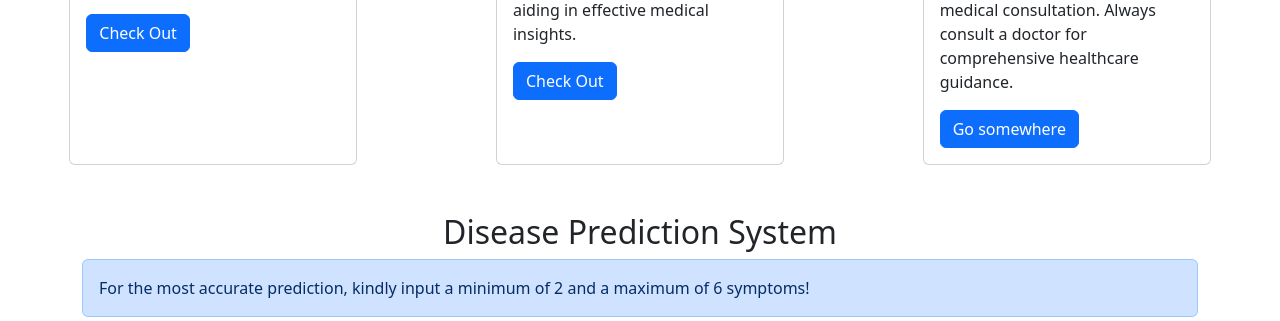
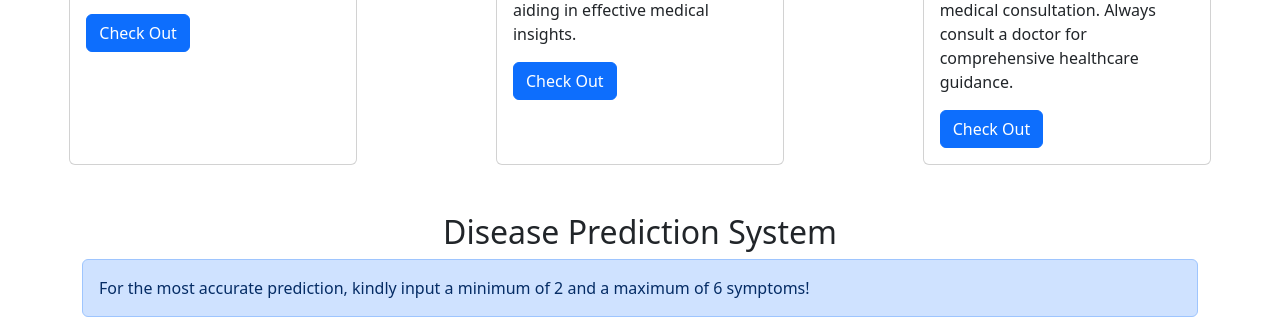
Before and after one commit to deepikaGithub355/SmartDiagnos-Disease_Prediction_System, a Flask app: page / in a window 1280 px wide; the page is wider, and only the part inside the window is pictured. Shown: the part 999-1320 px from the top of that part. Run offline with Flask 3, Linux system fonts and the light colour scheme; parts of the project's set-up code (start-up, migrations or seed data) failed here and were passed over; some web fonts are replaced.

Commit message:
Update index.html

```diff
--- a/templates/index.html
+++ b/templates/index.html
@@ -67,7 +67,7 @@
             <div class="card-body">
             <h5 class="card-title">Reminder for Consultation</h5>
             <p class="card-text"> While our system aids in early disease prediction, it's essential to remember that it serves as a tool for assistance, not a substitute for professional medical consultation. Always consult a doctor for comprehensive healthcare guidance. </p>
-            <a href="#" class="btn btn-primary">Go somewhere</a>
+            <a href="#" class="btn btn-primary">Check Out</a>
             </div>
         </div>
     </div>
```
